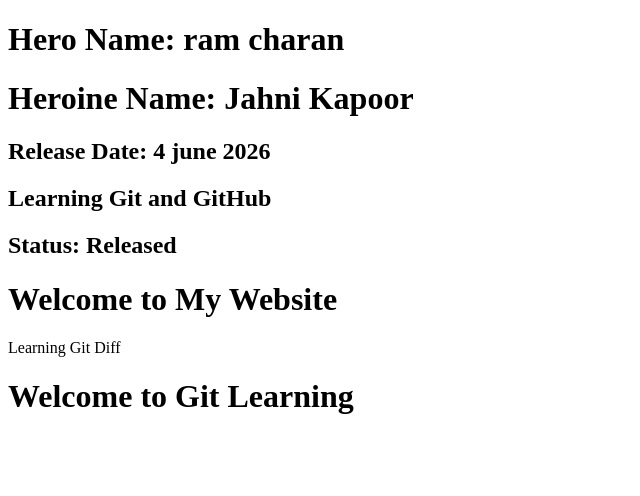
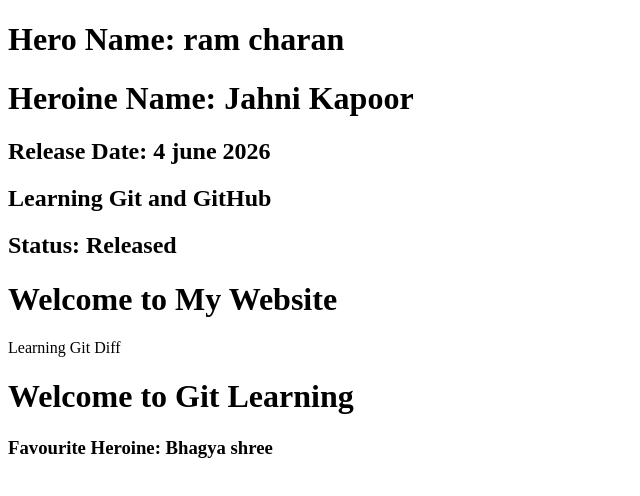
Before and after one commit to kundabhanu0219-byte/bhanu.html, a plain HTML site: page index.html in a window 1280 px wide. Shown: the whole page, without its empty margins (0-640 px from the left). Drawn offline with Linux system fonts and the light colour scheme.

Commit message:
Added Bhagya shree

```diff
--- a/index.html
+++ b/index.html
@@ -14,5 +14,6 @@
     <h1>Welcome to My Website</h1>
     <p>Learning Git Diff</p>
     <h1>Welcome to Git Learning</h1>
+    <h3>Favourite Heroine: Bhagya shree</h3>
  </body>
 </html>
```
